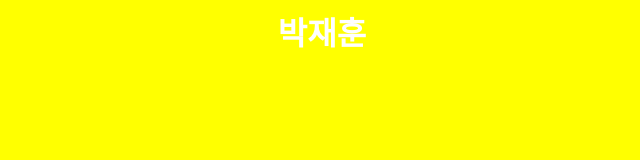
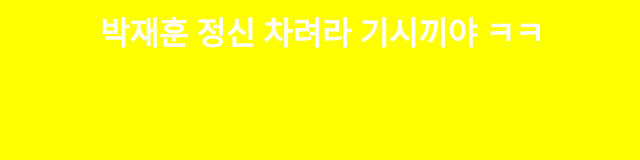
Before and after one commit to nikkang/nikkang-test, a plain HTML site: page index.html in a window 1280 px wide. Shown: the whole page, without its empty margins (318-958 px from the left). Drawn offline with Linux system fonts and the light colour scheme.

Commit message:
Update index.html

```diff
--- a/index.html
+++ b/index.html
@@ -5,8 +5,7 @@
  </title>
 
  <body>
-    <h1>박재훈
-     <h/1>
+    <h1>박재훈 정신 차려라 기시끼야 ㅋㅋ<h/1>
  </body>
 
 <style>
```
